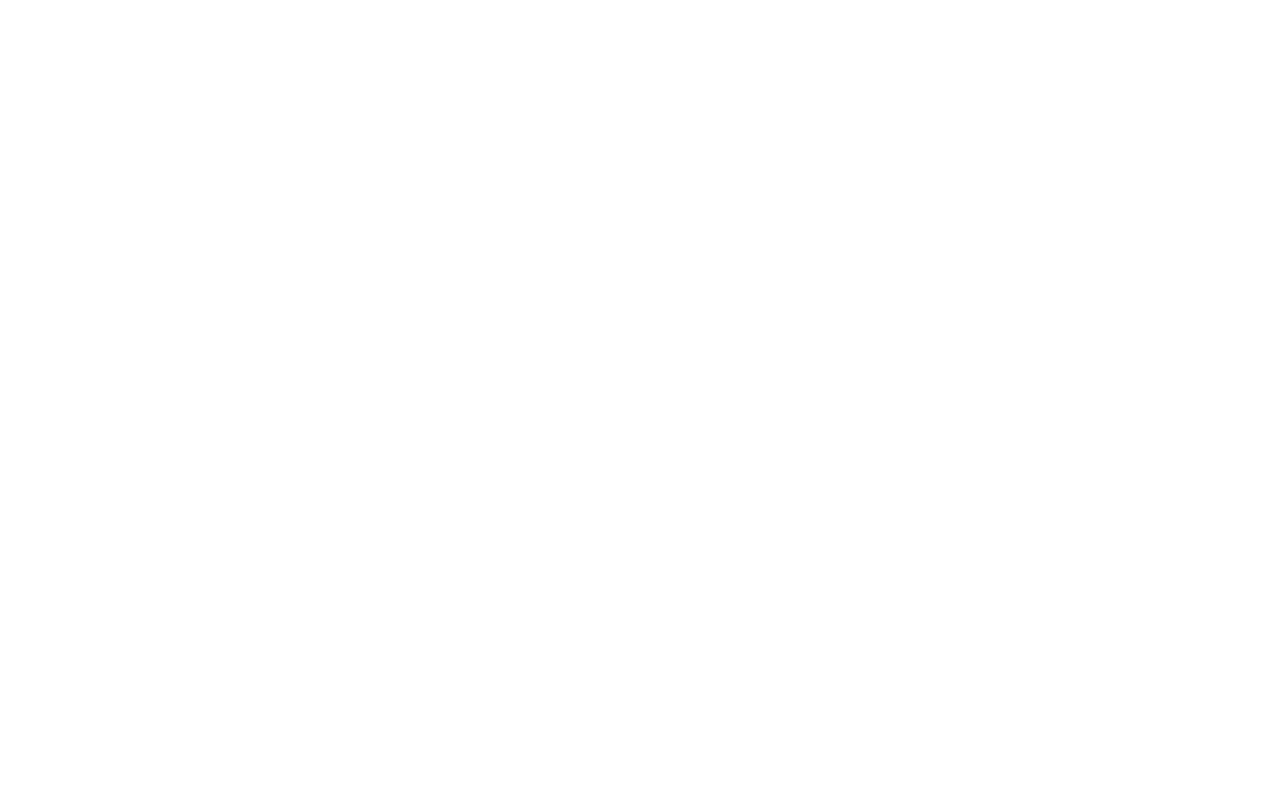
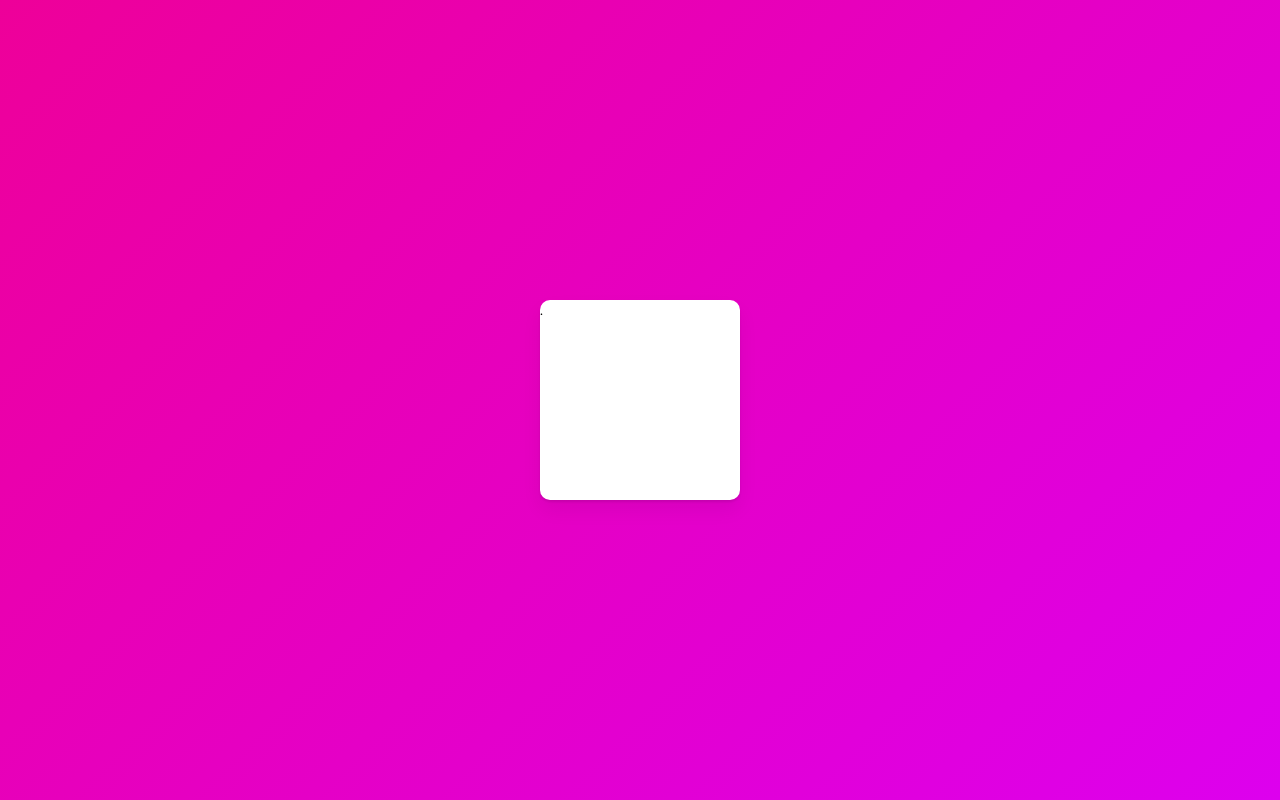
Before and after one commit to sbtiffanykim/framer-motion-practice, a React (Vite) app: page / in a window 1280 px wide. Built offline with nearby package versions, Linux system fonts and the light colour scheme.

Commit message:
Implement animations

```diff
--- /dev/null
+++ b/src/Animations.tsx
@@ -0,0 +1,34 @@
+import styled from 'styled-components';
+import { motion } from 'framer-motion';
+
+const Wrapper = styled.div`
+  height: 100vh;
+  width: 100vw;
+  display: flex;
+  justify-content: center;
+  align-items: center;
+`;
+
+const Box = styled(motion.div)`
+  width: 200px;
+  height: 200px;
+  background-color: white;
+  border-radius: 10px;
+  box-shadow: 0 2px 3px rgba(0, 0, 0, 0.1), 0 10px 20px rgba(0, 0, 0, 0.06);
+`;
+
+function Animations() {
+  return (
+    <Wrapper>
+      <Box
+        transition={{ type: 'spring', bounce: 0.5 }}
+        initial={{ scale: 0 }}
+        animate={{ scale: 1, rotateZ: 360 }}
+      >
+        .
+      </Box>
+    </Wrapper>
+  );
+}
+
+export default Animations;
--- a/src/App.tsx
+++ b/src/App.tsx
@@ -1,5 +1,6 @@
 import { createGlobalStyle } from 'styled-components';
 import reset from 'styled-reset';
+import Animations from './Animations';
 
 const GlobalStyle = createGlobalStyle`
 ${reset}
@@ -24,6 +25,7 @@ export default function App() {
   return (
     <>
       <GlobalStyle />
+      <Animations />
     </>
   );
 }
```
